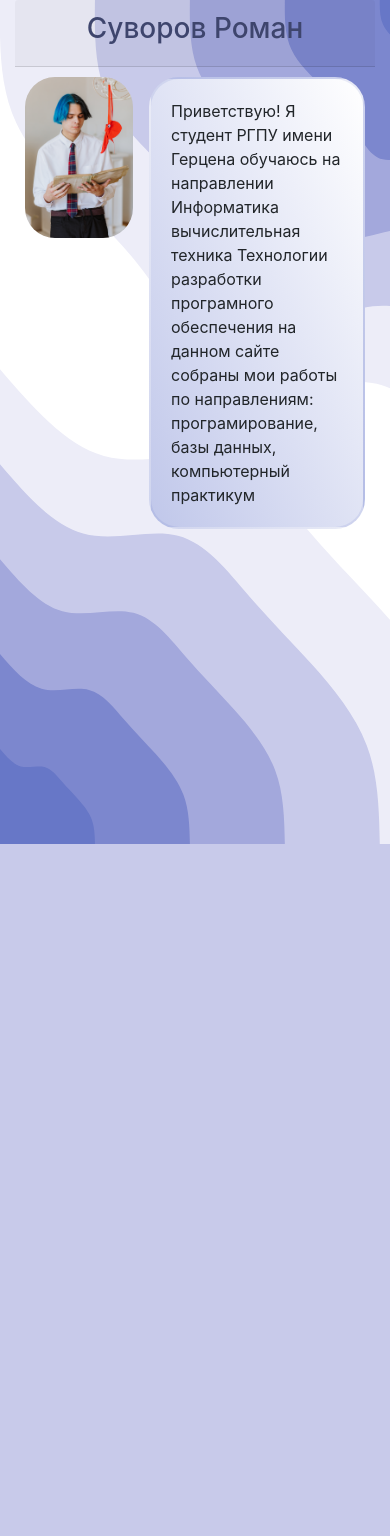
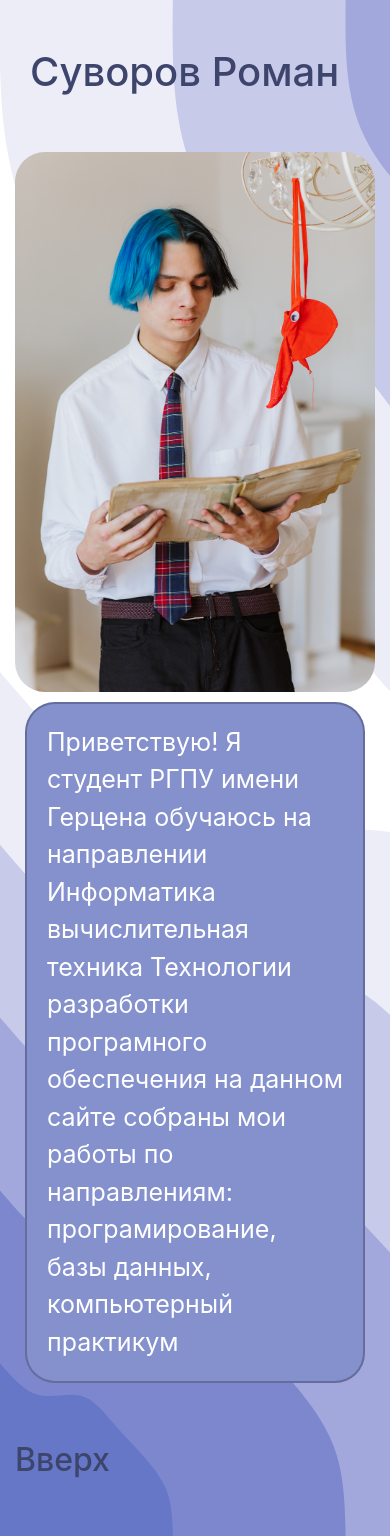
Before and after one commit to webbsalad/portfolio_flask, a Flask app: page /about in a window 390 px wide. Before the commit the page ends 844 px from the top, so only its background shows below. Run offline with Flask 3, Linux system fonts and the light colour scheme; some libraries are stand-ins or nearby versions.

Commit message:
style fix

```diff
--- a/static/css/style.css
+++ b/static/css/style.css
@@ -1,5 +1,10 @@
 a{
   color: #3e456d;
+  display: inline-block;
+}
+
+a:hover, a:focus {
+  transform: translateY(-5px);
 }
 
 a.no-decoration {
@@ -17,25 +22,14 @@ body{
 
 }
 
-@media (orientation: portrait) {
-  body{
-    background-image: url('/static/img/background_port.svg');
-  }
-
-  .row{
-    justify-content: center;
-  }
-
-}
-@media (orientation: landscape) {
-}
 
 .content {
   margin: 10px;
   padding: 10px;
-  background: linear-gradient(to right top, #c0c7ea, #ffffff);
+  color:white;
+  background-color: rgb(133, 145, 205);
   border-radius: 30px;
-  border: 2px solid #6777c723;
+  border: 2px solid #0000003f;
 }
 
 .col {
@@ -80,6 +74,53 @@ body{
   border-radius: 5px;
 }
 
+
+
+.card{
+  border: 0px solid #ffffff00;
+}
+
+@media (orientation: portrait) {
+  body{
+    background-image: url('/static/img/background_port.svg');
+  }
+
+  .row{
+    justify-content: center;
+  }
+
+  .content {
+    font-size: 25px;
+    margin: 10px;
+    padding: 10px;
+    color:white;
+    background-color: rgb(133, 145, 205);
+    border-radius: 30px;
+    border: 2px solid #0000003f;
+  }
+
+  .photo {
+    width: 100%;
+    float: center;
+    size: cover;
+    text-align: center;
+  }
+
+  .photo img {
+    float: center;
+    width: 100%;
+    height: auto;
+    display: block;
+    border-radius: 30px;
+  }
+
+  .content-left {
+    padding: 20px;
+    float: center;
+  }
+
+}
+@media (orientation: landscape) {
   .photo {
     border-radius: 20px;
     width: 30%;
@@ -101,8 +142,4 @@ body{
     width: 60%;
     float: right;
   }
-
-
-.card{
-  border: 0px solid #ffffff00;
 }
--- a/templates/about.html
+++ b/templates/about.html
@@ -3,9 +3,13 @@
 {% block content %}
 <div class="container">
     <a href="/">
-        <div class="card-header text-center">
-            <h3> Суворов Роман </h3>
-        </div>
+        <section class="py-5 text-center container">
+            <div class="row py-lg-5">
+            <div class="col-lg-6 col-md-8 mx-auto">
+                <h1 class="fw-light">Суворов Роман</h1>
+            </div>
+            </div>
+        </section>
     </a>
     <div>
         <div class="photo">
@@ -16,4 +20,14 @@
         </div>
     </div>
 </div>
+
+<footer class="text-body-secondary py-5">
+    <div class="container">
+      <h2>
+          <p class="float-end mb-1">
+              <a href="#" >Вверх</a>
+          </p>
+      </h2>
+    </div>
+  </footer>
 {% endblock %}
```
Also changed, not shown: templates/cw.html (+10 -0 lines), templates/db.html (+10 -0 lines), templates/index.html (+5 -3 lines), templates/prog.html (+6 -4 lines), templates/swt.html (+17 -0 lines). Lines whose indentation alone changed are shown as unchanged.
